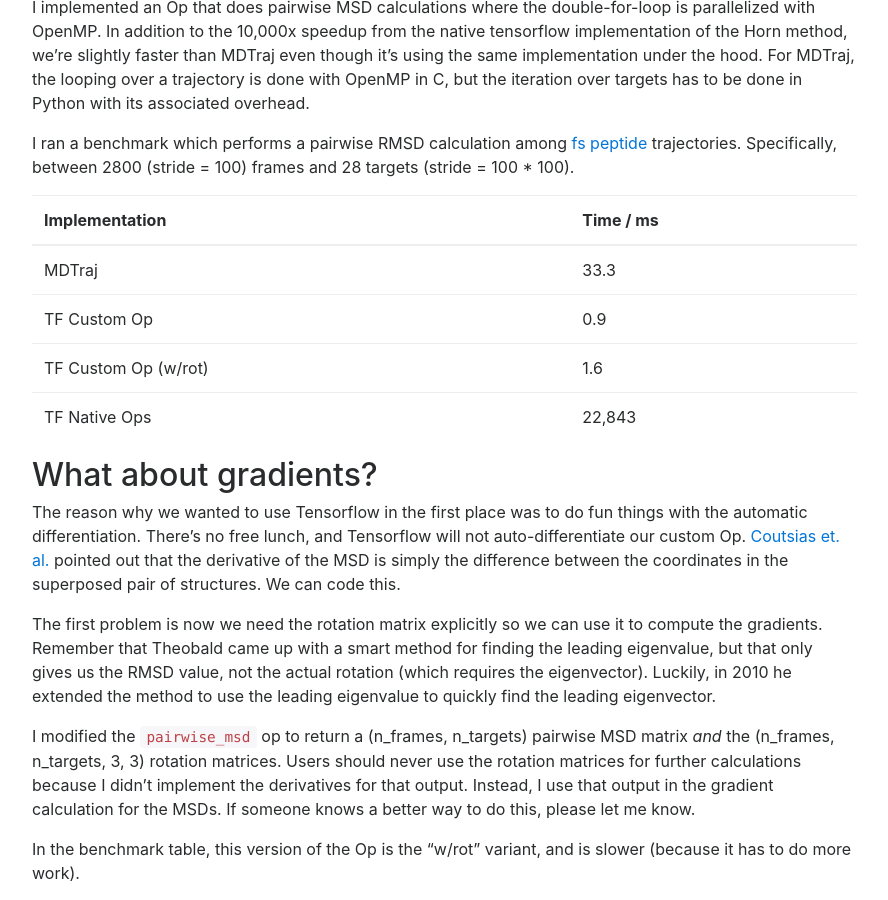
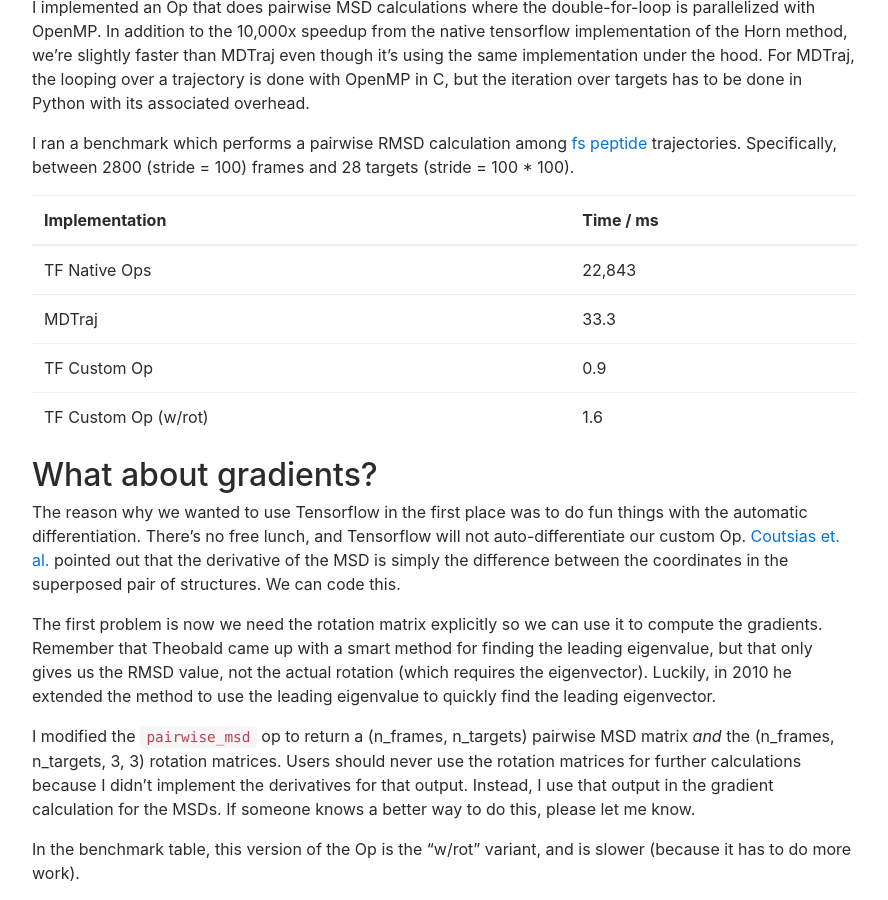
Before and after one commit to mpharrigan/mpharrigan.github.io, a Jekyll site: the page built from 2017/tensorflow-rmsd.md, in a window 1280 px wide and 900 px high, scrolled down 4071 px. Shown: the whole window, without its empty margins (53-941 px from the left). Built offline with Jekyll 4.4.1, drawn with Linux system fonts in a browser that asks for light colours.

Commit message:
Order table

```diff
--- a/2017/tensorflow-rmsd.md
+++ b/2017/tensorflow-rmsd.md
@@ -191,10 +191,10 @@ trajectories. Specifically, between 2800 (stride = 100) frames and 28 targets
 
 Implementation | Time / ms
 ----------|----------
+TF Native Ops | 22,843
 MDTraj    |   33.3
 TF Custom Op   |    0.9
 TF Custom Op (w/rot)   |    1.6
-TF Native Ops | 22,843
 {: .table}
 
 ## What about gradients?
```
